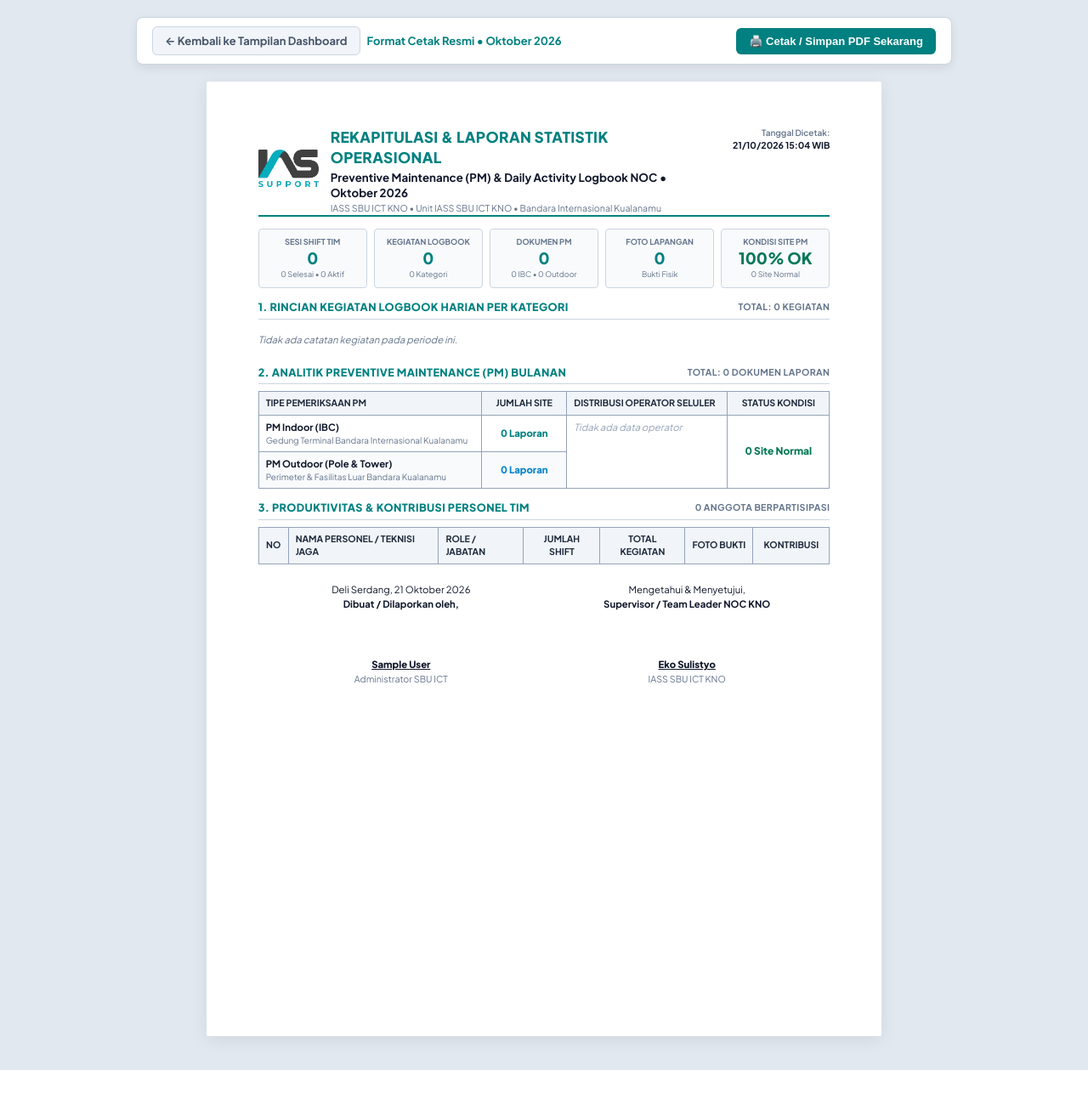
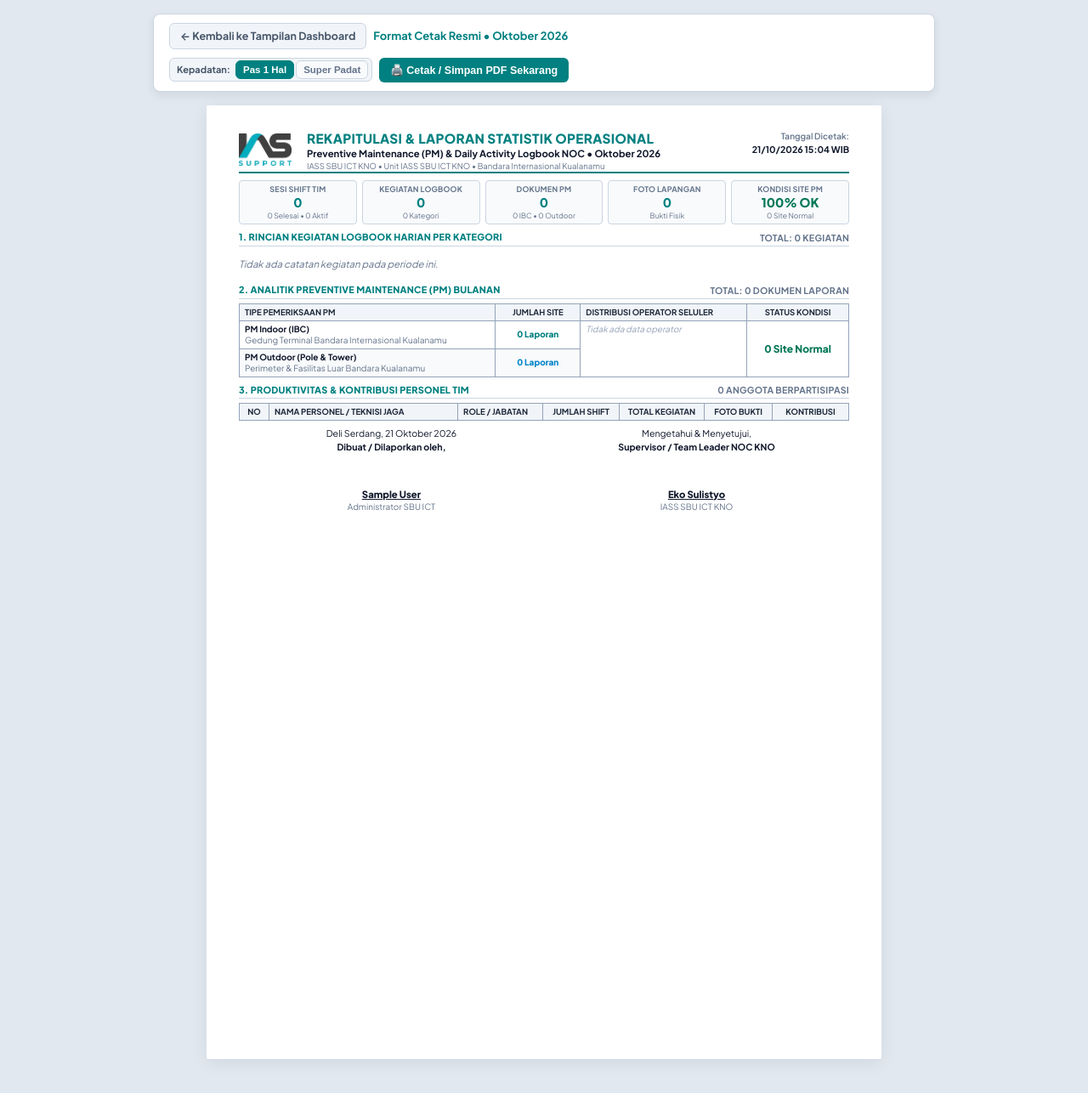
Before and after one commit to frambudi75/apsd-pm, a PHP site: page /apsd/print_statistics.php in a window 1280 px wide. Shown: the whole page at 85% size. Before the commit the page ends 1259 px from the top, so only its background shows below. Run offline with PHP 8.4, Linux system fonts and the light colour scheme; the visitor is signed in with stand-in values (Sample User, id 1); lists and menus that the app fills with data are empty; some libraries are stand-ins or nearby versions.

Commit message:
fix(print): optimize print_statistics layout to fit cleanly on 1 page

```diff
--- a/print_statistics.php
+++ b/print_statistics.php
@@ -270,6 +270,11 @@ $page_title = 'Rekapitulasi Statistik Operasional PM & Daily - ' . $periodLabel;
   <link href="https://fonts.googleapis.com/css2?family=Plus+Jakarta+Sans:wght@400;500;600;700;800&display=swap" rel="stylesheet">
 
   <style>
+    @page {
+      size: A4 portrait;
+      margin: 6mm 8mm;
+    }
+
     * {
       box-sizing: border-box;
       margin: 0;
@@ -280,8 +285,8 @@ $page_title = 'Rekapitulasi Statistik Operasional PM & Daily - ' . $periodLabel;
       font-family: 'Plus Jakarta Sans', -apple-system, BlinkMacSystemFont, "Segoe UI", Roboto, sans-serif;
       background: #e2e8f0;
       color: #0f172a;
-      line-height: 1.4;
-      padding: 20px 10px 40px 10px;
+      line-height: 1.35;
+      padding: 16px 10px 40px 10px;
     }
 
     /* Screen Action Bar (hidden when printing) */
@@ -289,12 +294,12 @@ $page_title = 'Rekapitulasi Statistik Operasional PM & Daily - ' . $periodLabel;
       background: #ffffff;
       border: 1px solid #cbd5e1;
       padding: 10px 18px;
-      margin-bottom: 20px;
+      margin-bottom: 16px;
       display: flex;
       align-items: center;
       justify-content: space-between;
       box-shadow: 0 4px 12px rgba(0,0,0,0.08);
-      max-width: 960px;
+      max-width: 920px;
       margin-left: auto;
       margin-right: auto;
       border-radius: 8px;
@@ -303,8 +308,8 @@ $page_title = 'Rekapitulasi Statistik Operasional PM & Daily - ' . $periodLabel;
     }
 
     .btn-action {
-      padding: 7px 14px;
-      font-size: 13px;
+      padding: 6px 12px;
+      font-size: 12.5px;
       font-weight: 700;
       border-radius: 6px;
       cursor: pointer;
@@ -320,58 +325,65 @@ $page_title = 'Rekapitulasi Statistik Operasional PM & Daily - ' . $periodLabel;
     .btn-print:hover { background: #006666; }
     .btn-back { background: #f1f5f9; color: #475569; border-color: #cbd5e1; }
     .btn-back:hover { background: #e2e8f0; color: #0f172a; }
+    .btn-density { background: #f8fafc; color: #64748b; border: 1px solid #cbd5e1; font-weight: 600; font-size: 11.5px; padding: 4px 8px; }
+    .btn-density:hover { background: #e2e8f0; color: #0f172a; }
+    .btn-density.active { background: #008080; color: #ffffff; border-color: #008080; }
 
     /* A4 Document Container */
     .a4-sheet {
       width: 210mm;
+      max-width: 100%;
       min-height: 297mm;
-      padding: 14mm 16mm;
+      padding: 8mm 10mm;
       margin: 0 auto;
       background: #ffffff;
       box-shadow: 0 4px 20px rgba(0,0,0,0.08);
       border-radius: 2px;
+      box-sizing: border-box;
     }
 
     /* Letterhead Table */
     .doc-header-table {
       width: 100%;
       border-bottom: 2px solid #008080;
-      padding-bottom: 8px;
-      margin-bottom: 14px;
+      padding-bottom: 6px;
+      margin-bottom: 8px;
       border-collapse: collapse;
     }
     .doc-header-table td { vertical-align: middle; }
 
     .doc-title-main {
-      font-size: 13pt;
+      font-size: 11.5pt;
       font-weight: 800;
       color: #008080;
       text-transform: uppercase;
       letter-spacing: 0.02em;
+      line-height: 1.2;
     }
     .doc-title-sub {
-      font-size: 10pt;
+      font-size: 8.5pt;
       font-weight: 700;
       color: #0f172a;
-      margin-top: 2px;
+      margin-top: 1px;
+      line-height: 1.25;
     }
     .doc-title-location {
-      font-size: 8pt;
+      font-size: 7.2pt;
       color: #64748b;
       margin-top: 1px;
     }
 
     /* Section Headers */
     .section-title {
-      font-size: 9.5pt;
+      font-size: 8.2pt;
       font-weight: 800;
       color: #008080;
       text-transform: uppercase;
-      letter-spacing: 0.03em;
+      letter-spacing: 0.02em;
       border-bottom: 1.5px solid #cbd5e1;
-      padding-bottom: 4px;
-      margin-top: 14px;
-      margin-bottom: 8px;
+      padding-bottom: 2px;
+      margin-top: 8px;
+      margin-bottom: 5px;
       display: flex;
       justify-content: space-between;
       align-items: center;
@@ -381,25 +393,27 @@ $page_title = 'Rekapitulasi Statistik Operasional PM & Daily - ' . $periodLabel;
     .formal-table {
       width: 100%;
       border-collapse: collapse;
-      font-size: 8.5pt;
-      margin-bottom: 12px;
+      font-size: 7.5pt;
+      margin-bottom: 6px;
     }
 
     .formal-table th {
       background: #f1f5f9;
       color: #1e293b;
       font-weight: 700;
-      padding: 6px 8px;
+      padding: 3.5px 6px;
       border: 1px solid #94a3b8;
       text-align: left;
-      font-size: 8pt;
+      font-size: 7.2pt;
       text-transform: uppercase;
+      line-height: 1.2;
     }
 
     .formal-table td {
-      padding: 6px 8px;
+      padding: 3.5px 6px;
       border: 1px solid #94a3b8;
       vertical-align: middle;
+      line-height: 1.25;
     }
 
     .formal-table tr:nth-child(even) td {
@@ -410,76 +424,113 @@ $page_title = 'Rekapitulasi Statistik Operasional PM & Daily - ' . $periodLabel;
     .kpi-grid {
       display: grid;
       grid-template-columns: repeat(5, 1fr);
-      gap: 8px;
-      margin-bottom: 14px;
+      gap: 6px;
+      margin-bottom: 8px;
     }
 
     .kpi-box {
       border: 1px solid #cbd5e1;
       border-radius: 4px;
-      padding: 8px 10px;
+      padding: 4px 6px;
       background: #f8fafc;
       text-align: center;
     }
 
     .kpi-box-label {
-      font-size: 7pt;
+      font-size: 6.8pt;
       font-weight: 700;
       color: #64748b;
       text-transform: uppercase;
+      letter-spacing: 0.02em;
     }
 
     .kpi-box-value {
-      font-size: 14pt;
+      font-size: 11pt;
       font-weight: 800;
       color: #008080;
-      margin-top: 2px;
-      line-height: 1.2;
+      margin-top: 1px;
+      line-height: 1.15;
     }
 
     .kpi-box-sub {
-      font-size: 6.8pt;
+      font-size: 6.5pt;
       color: #64748b;
-      margin-top: 2px;
+      margin-top: 1px;
     }
 
     /* Sign-off signatures */
     .sign-table {
       width: 100%;
-      margin-top: 22px;
+      margin-top: 8px;
       border-collapse: collapse;
       page-break-inside: avoid;
+      break-inside: avoid;
     }
 
     .sign-table td {
       width: 50%;
       text-align: center;
       vertical-align: top;
-      font-size: 8.5pt;
+      font-size: 8pt;
+      line-height: 1.3;
     }
 
     .sign-space {
-      height: 55px;
+      height: 38px;
+      min-height: 38px;
       display: flex;
       align-items: center;
       justify-content: center;
+      margin: 2px 0;
     }
+
+    .doc-signature-img {
+      max-height: 36px !important;
+      max-width: 140px !important;
+      height: auto !important;
+      width: auto !important;
+      object-fit: contain;
+      display: block;
+      margin: 0 auto;
+    }
+
     .sign-name {
       font-weight: 800;
       text-decoration: underline;
       color: #0f172a;
+      font-size: 8.5pt;
     }
+
     .sign-role {
-      font-size: 8pt;
+      font-size: 7.5pt;
       color: #64748b;
-      margin-top: 2px;
+      margin-top: 1px;
+    }
+
+    /* Ultra Compact Mode (Optional fallback if user has very many rows) */
+    .a4-sheet.ultra-compact {
+      zoom: 0.92;
+    }
+    .a4-sheet.ultra-compact .formal-table {
+      font-size: 7pt;
+    }
+    .a4-sheet.ultra-compact .formal-table th,
+    .a4-sheet.ultra-compact .formal-table td {
+      padding: 2.5px 5px;
     }
 
     /* Print Setup */
     @media print {
-      body {
+      @page {
+        size: A4 portrait;
+        margin: 6mm 8mm;
+      }
+      html, body {
         background: #ffffff !important;
         padding: 0 !important;
+        margin: 0 !important;
+        -webkit-print-color-adjust: exact !important;
+        print-color-adjust: exact !important;
       }
       .print-actions-bar {
         display: none !important;
@@ -487,10 +538,20 @@ $page_title = 'Rekapitulasi Statistik Operasional PM & Daily - ' . $periodLabel;
       .a4-sheet {
         box-shadow: none !important;
         padding: 0 !important;
+        margin: 0 !important;
         width: 100% !important;
+        max-width: 100% !important;
+        min-height: auto !important;
       }
-      tr, .kpi-box, .section-title {
+      thead {
+        display: table-header-group;
+      }
+      tr, .kpi-box, .section-title, .sign-table {
         page-break-inside: avoid;
+        break-inside: avoid;
+      }
+      .a4-sheet.ultra-compact {
+        zoom: 0.90;
       }
     }
   </style>
@@ -508,7 +569,12 @@ $page_title = 'Rekapitulasi Statistik Operasional PM & Daily - ' . $periodLabel;
       </span>
     </div>
 
-    <div style="display: flex; align-items: center; gap: 8px;">
+    <div style="display: flex; align-items: center; gap: 8px; flex-wrap: wrap;">
+      <div style="display: inline-flex; align-items: center; background: #f1f5f9; padding: 2px 4px; border-radius: 6px; gap: 2px; border: 1px solid #cbd5e1;">
+        <span style="font-size: 11px; font-weight: 700; color: #475569; padding: 0 4px;">Kepadatan:</span>
+        <button type="button" class="btn-action btn-density active" id="btnDenseNormal" onclick="setDensity('normal')" title="Tata letak proporsional pas 1 halaman">Pas 1 Hal</button>
+        <button type="button" class="btn-action btn-density" id="btnDenseCompact" onclick="setDensity('compact')" title="Gunakan ini jika data kategori atau teknisi sangat banyak agar tetap pas 1 halaman">Super Padat</button>
+      </div>
       <button type="button" class="btn-action btn-print" onclick="window.print()">
         🖨️ Cetak / Simpan PDF Sekarang
       </button>
@@ -521,8 +587,8 @@ $page_title = 'Rekapitulasi Statistik Operasional PM & Daily - ' . $periodLabel;
     <!-- Header Kop Surat Resmi -->
     <table class="doc-header-table">
       <tr>
-        <td style="width: 75px;">
-          <img src="<?= htmlspecialchars(get_report_kop_logo()) ?>" alt="Logo Kop" style="height: 44px; object-fit: contain;">
+        <td style="width: 70px;">
+          <img src="<?= htmlspecialchars(get_report_kop_logo()) ?>" alt="Logo Kop" style="height: 38px; object-fit: contain;">
         </td>
         <td style="padding-left: 10px;">
           <div class="doc-title-main">Rekapitulasi &amp; Laporan Statistik Operasional</div>
@@ -606,7 +672,7 @@ $page_title = 'Rekapitulasi Statistik Operasional PM & Daily - ' . $periodLabel;
               <td style="font-weight: 700; color: #0f172a;"><?= $catName ?></td>
               <td style="text-align: center; font-weight: 800; color: #008080;"><?= $cnt ?></td>
               <td style="text-align: center; font-weight: 700;"><?= $pct ?>%</td>
-              <td style="color: #475569; font-size: 8pt;">
+              <td style="color: #475569; font-size: 7.2pt; line-height: 1.25;">
                 <?php
                 $lowerCat = strtolower($catName);
                 if (strpos($lowerCat, 'maintenance') !== false) {
@@ -760,5 +826,29 @@ $page_title = 'Rekapitulasi Statistik Operasional PM & Daily - ' . $periodLabel;
 
   </div>
 
+  <script>
+    function setDensity(mode) {
+      var sheet = document.querySelector('.a4-sheet');
+      var btnNorm = document.getElementById('btnDenseNormal');
+      var btnComp = document.getElementById('btnDenseCompact');
+      if (!sheet || !btnNorm || !btnComp) return;
+      if (mode === 'compact') {
+        sheet.classList.add('ultra-compact');
+        btnComp.classList.add('active');
+        btnNorm.classList.remove('active');
+        try { localStorage.setItem('stat_print_density', 'compact'); } catch (e) {}
+      } else {
+        sheet.classList.remove('ultra-compact');
+        btnNorm.classList.add('active');
+        btnComp.classList.remove('active');
+        try { localStorage.setItem('stat_print_density', 'normal'); } catch (e) {}
+      }
+    }
+    try {
+      if (localStorage.getItem('stat_print_density') === 'compact') {
+        setDensity('compact');
+      }
+    } catch (e) {}
+  </script>
 </body>
 </html>
```
